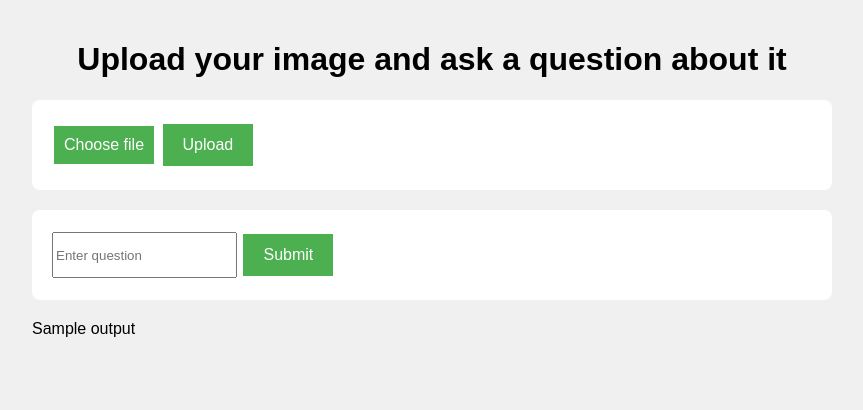
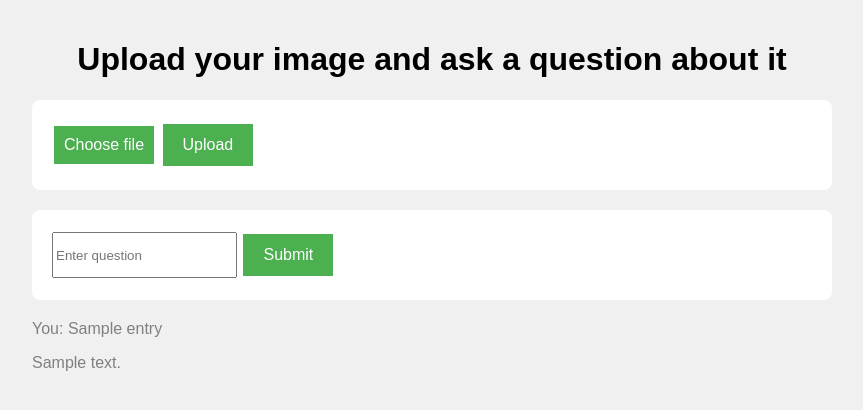
Before and after one commit to whichlight/BLIP-play, a Flask app: template templates/index.html in a window 1280 px wide. Shown: the top 410 px of the page, without its empty margins (208-1071 px from the left). Run offline with Flask 3, Linux system fonts and the light colour scheme; the template is opened without the code that fills it: most values are stand-ins (such as "Sample title", 1, 10 or a date in 2020).

Commit message:
adding chat like history

```diff
--- a/main.py
+++ b/main.py
@@ -1,14 +1,20 @@
 from flask import Flask, request, render_template, session
 from werkzeug.utils import secure_filename
+from flask_session import Session
 import replicate
 import os
 
 app = Flask(__name__)
 app.config['SECRET_KEY'] = 'secret'  # replace 'secret' with a real secret key
+app.config['SESSION_TYPE'] = 'filesystem'
+Session(app)
 
 @app.route('/')
 def index():
-    return render_template('index.html')
+    session.clear()
+    chat = session.get('chat', [])
+    print(chat)
+    return render_template('index.html', chat=chat, filename=session.get('filename'))
 
 @app.route('/upload', methods=['POST'])
 def upload_file():
@@ -19,10 +25,11 @@ def upload_file():
         filename = secure_filename(file.filename)
         file.save('static/images/' + filename)
         session['filename'] = filename
-        return render_template('index.html', filename=filename)
+        return render_template('index.html', filename=filename, chat=[])
 
 @app.route('/submit', methods=['POST'])
 def submit():
+    chat = session.get('chat', [])
     filename = session.get('filename')
     if filename is None:
         return 'No image uploaded'
@@ -32,10 +39,12 @@ def submit():
         output = replicate.run(
             'salesforce/blip:2e1dddc8621f72155f24cf2e0adbde548458d3cab9f00c0139eea840d0ac4746',
             input={'image': image_file,
-                   'task' : "visual_question_answering",
+                   'task': "visual_question_answering",
                    'question': question}
         )
-    return render_template('index.html', filename=filename, output=output)
+    chat.append({'question': question, 'answer': output})
+    session['chat'] = chat
+    return render_template('index.html', filename=filename, chat=chat)
 
 if __name__ == '__main__':
     app.run(host='0.0.0.0', port=8080, debug=True)
--- a/static/style.css
+++ b/static/style.css
@@ -60,3 +60,7 @@ input[type="submit"],
   max-width: 100%;
   max-height: 400px;
 }
+
+.chat-log p {
+  color: grey;
+}
--- a/templates/index.html
+++ b/templates/index.html
@@ -11,7 +11,12 @@
   <body>
     <h1>Upload your image and ask a question about it</h1>
 
-    <form action="/upload" method="post" enctype="multipart/form-data">
+    <form
+      id="upload-form"
+      action="/upload"
+      method="post"
+      enctype="multipart/form-data"
+    >
       <input
         type="file"
         name="file"
@@ -23,16 +28,23 @@
       <input type="submit" class="button" value="Upload" />
     </form>
 
+    {% if filename %}
+    <div class="img-box">
+      <img src="{{ url_for('static', filename='images/'+filename) }}" />
+    </div>
+    {% endif %}
+
     <form action="/submit" method="post">
       <input type="text" name="question" placeholder="Enter question" />
       <input type="submit" class="button" value="Submit" />
     </form>
 
-    {% if output %}
-    <p>{{ output }}</p>
-    {% endif %} {% if filename %}
-    <div class="img-box">
-      <img src="{{ url_for('static', filename='images/'+filename) }}" />
+    {% if chat %}
+    <div class="chat-log">
+      {% for entry in chat %}
+      <p>You: {{ entry.question }}</p>
+      <p>{{ entry.answer }}</p>
+      {% endfor %}
     </div>
     {% endif %}
   </body>
```
